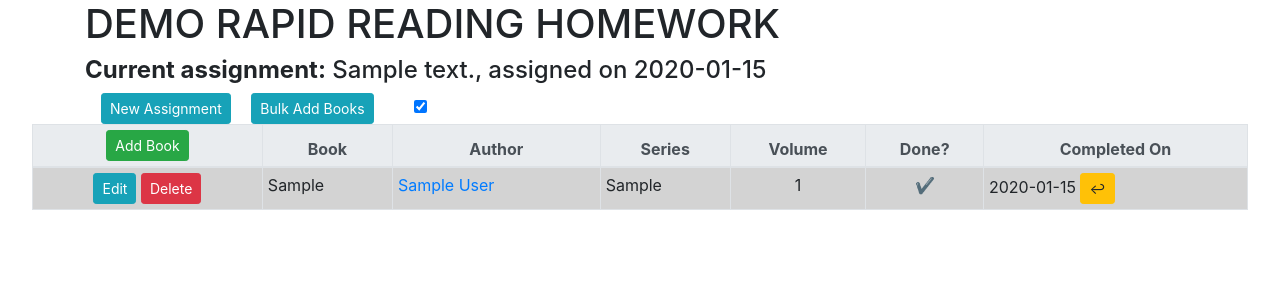
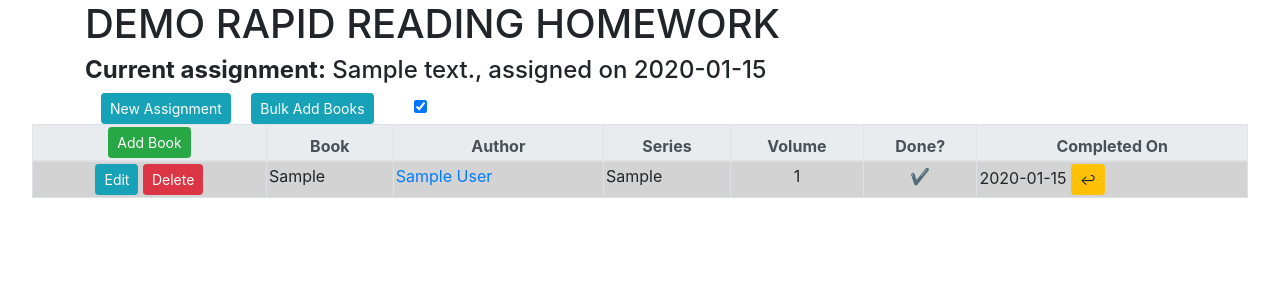
Before and after one commit to wellheup/TeacherDiscordBot, a Flask app: page /syllabus in a window 1280 px wide. Shown: the top 300 px of the page. Run offline with Flask 3, Linux system fonts and the light colour scheme; tables that the repository leaves empty hold one stand-in row (values such as "Sample post"); some libraries are stand-ins or nearby versions.

Commit message:
Reduce table cell padding to fit more rows on the syllabus page
Adjusted padding in `templates/syllabus.html` from 5px to 2px for table, header, and data cells to improve row density.

Replit-Commit-Author: Agent
Replit-Commit-Session-Id: a462562c-9e38-444c-9424-0162b0fe5a6a
Replit-Commit-Checkpoint-Type: full_checkpoint
Replit-Commit-Event-Id: 6c56dfe5-cd66-4a39-9446-842ff0543393
Replit-Commit-Screenshot-Url: https://storage.googleapis.com/screenshot-production-us-central1/bf69b722-d9f3-4ad0-a379-ce1d8e91857e/a462562c-9e38-444c-9424-0162b0fe5a6a/WBeQtMf

```diff
--- a/templates/syllabus.html
+++ b/templates/syllabus.html
@@ -66,11 +66,11 @@
       <div class="table-responsive scrollable-table-container">
         <table
           class="table table-bordered table-fixed-header"
-          style="text-align: center; padding: 5px"
+          style="text-align: center; padding: 2px"
         >
           <thead class="thead-light">
             <tr>
-              <th style="padding: 5px; white-space: nowrap">
+              <th style="padding: 2px; white-space: nowrap">
                 <button
                   class="btn btn-sm btn-success"
                   id="addNewBookButton"
@@ -82,7 +82,7 @@
               {% for column in columns %}
               <th
                 class="col-{{ column }}"
-                style="padding: 5px; white-space: nowrap"
+                style="padding: 2px; white-space: nowrap"
               >
                 {{ pretty_columns[column] }}
               </th>
@@ -92,7 +92,7 @@
           <tbody>
             {% for book in syllabus %}
             <tr style="background-color: {{ loop.cycle('#d3d3d3', 'white') }};">
-              <td style="white-space: nowrap; padding: 5px">
+              <td style="white-space: nowrap; padding: 2px">
                 <button
                   class="btn btn-sm btn-info"
                   name="edit"
@@ -113,7 +113,7 @@
               {% for column in columns %}
               <td
                 class="col-{{ column }}"
-                style="white-space: nowrap; width: auto; text-align: {% if column in ['unique_id', 'num_in_series', 'up_votes', 'down_votes'] %}center{% else %}left{% endif %}; padding: 5px;"
+                style="white-space: nowrap; width: auto; text-align: {% if column in ['unique_id', 'num_in_series', 'up_votes', 'down_votes'] %}center{% else %}left{% endif %}; padding: 2px;"
               >
                 {% if column in ['unique_id', 'date_added'] %}
                 <div name="{{column}}">{{ book[column] }}</div>
```
